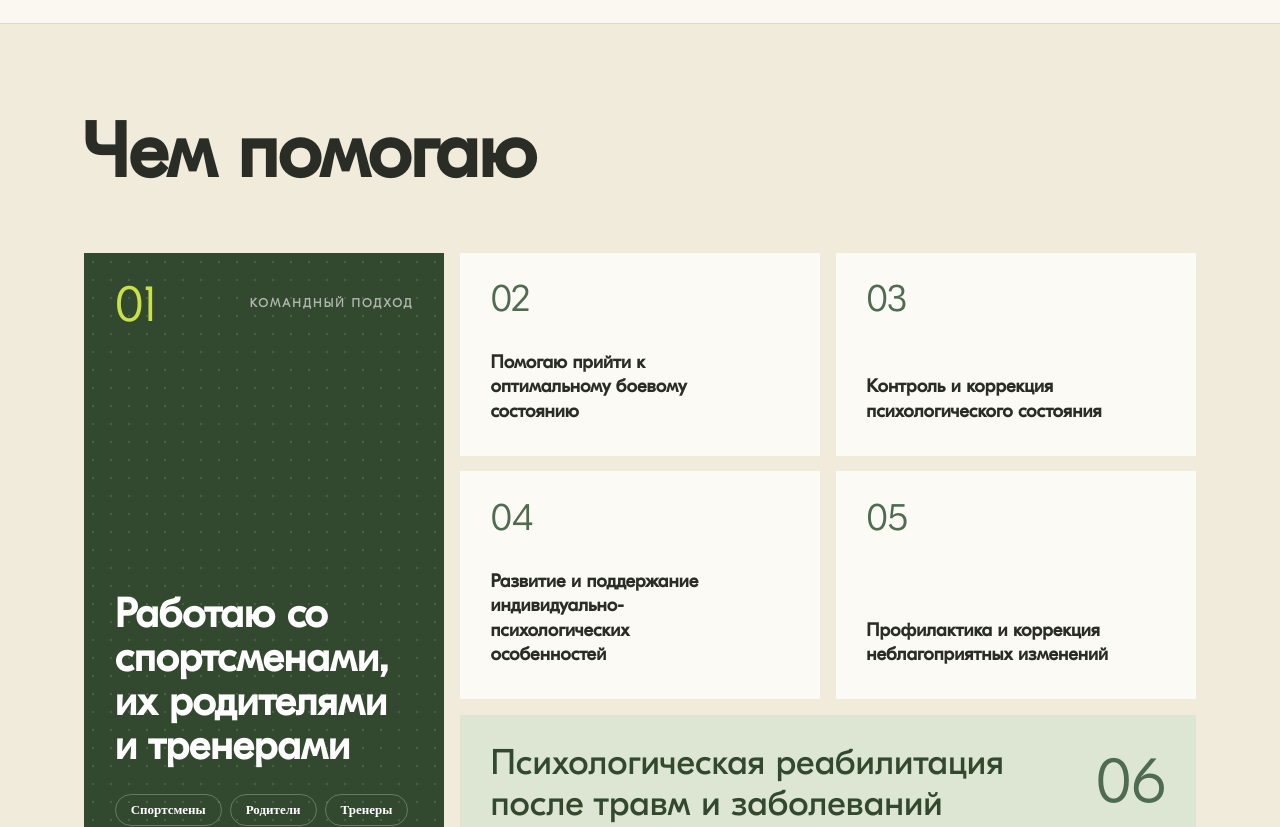
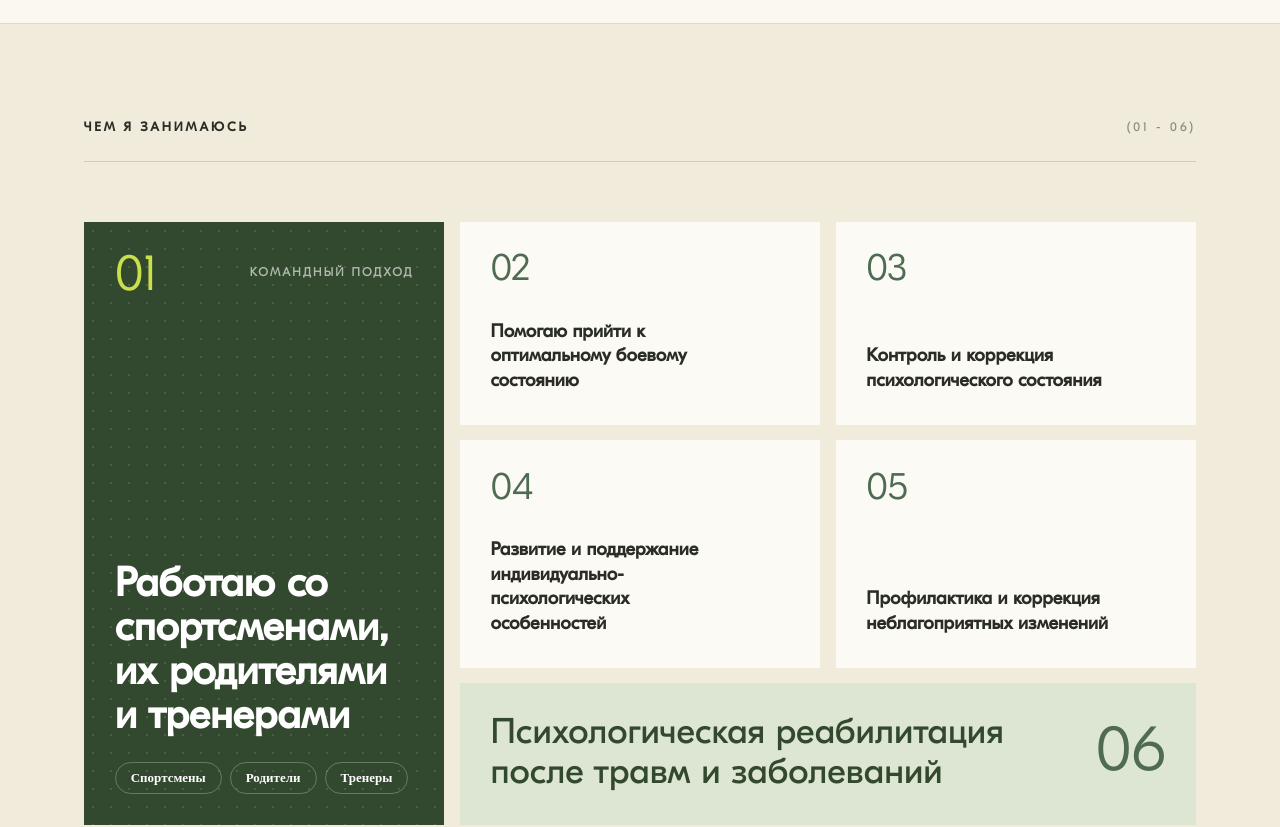
Before and after one commit to prstggvv/psycho-teacher, a React (Vite) app: page /#/ in a window 1280 px wide. Shown: the part 1280-2107 px from the top of the page. Built offline with nearby package versions, Linux system fonts and the light colour scheme.

Commit message:
fix: titlePages

```diff
--- a/src/components/MainComponents/MainPageComponents/Contact/ui/Contact.module.css
+++ b/src/components/MainComponents/MainPageComponents/Contact/ui/Contact.module.css
@@ -9,10 +9,13 @@
   padding: 100px 64px 80px;
 }
 
-/* ── header ── */
 
 .header {
   margin-bottom: 52px;
+  display: flex;
+  align-items: center;
+  justify-content: center;
+  text-align: center;
 }
 
 .title {
--- a/src/components/MainComponents/MainPageComponents/PhotoSection/ui/PhotoSection.tsx
+++ b/src/components/MainComponents/MainPageComponents/PhotoSection/ui/PhotoSection.tsx
@@ -6,6 +6,7 @@ import photoOne from '../../../../../shared/assets/images/photoSection/sesta_one
 import photoTwo from '../../../../../shared/assets/images/photoSection/sestra_second.WEBP';
 import photoThree from '../../../../../shared/assets/images/photoSection/sestra_three.WEBP';
 import photoFour from '../../../../../shared/assets/images/photoSection/sestra_four.WEBP';
+import TitleFirstPage from '../../../../../shared/ui/TitleFirstPage/TitleFirstPage';
 
 interface IPhotoSectionProps {
   className?: string;
@@ -50,10 +51,10 @@ export const PhotoSection = ({ className }: IPhotoSectionProps) => {
   return (
     <section className={classNames(cls.section, {}, [className ?? ''])}>
       <div className={classNames(cls.inner, {}, [])}>
-        <div className={classNames(cls.head, {}, [])}>
-          <span className={classNames(cls.kicker, {}, [])}>Фотографии</span>
-          <span className={classNames(cls.range, {}, [])}>(01 — 04)</span>
-        </div>
+        <TitleFirstPage
+          title='Фотографии'
+          subtitle='01 - 04'
+        />
 
         <div className={classNames(cls.gallery, {}, [])}>
           {photos.map((photo) => (
--- a/src/components/MainComponents/MainPageComponents/Problems/ui/Problems.tsx
+++ b/src/components/MainComponents/MainPageComponents/Problems/ui/Problems.tsx
@@ -2,6 +2,7 @@ import { motion, type Variants } from 'framer-motion';
 import cls from './Problems.module.css';
 import { classNames } from '../../../../../shared/lib/classNames/classNames';
 import { MOTION_EASE, VIEWPORT_ONCE, createStaggerContainer } from '../../../../../shared/lib/motion';
+import TitleFirstPage from '../../../../../shared/ui/TitleFirstPage/TitleFirstPage';
 
 interface IProblemsProps {
   className?: string;
@@ -15,8 +16,7 @@ interface IProblem {
   variant: CardVariant;
 }
 
-// Mirrored checkerboard across a 3-column grid: ghost cards run down the
-// middle column, the solid cards balance each other diagonally.
+
 const problems: IProblem[] = [
   { num: '01', title: 'Адаптация к нагрузкам', variant: 'cream' },
   { num: '02', title: 'Готовность к спортивной деятельности — уровень энергии, самоотдача, снятие напряжения', variant: 'ghost' },
@@ -25,11 +25,6 @@ const problems: IProblem[] = [
   { num: '05', title: 'Восстановление после травм и поражений', variant: 'ghost' },
   { num: '06', title: 'Потеря мотивации', variant: 'cream' },
 ];
-
-const titleVariants: Variants = {
-  hidden: { opacity: 0, y: 40 },
-  visible: { opacity: 1, y: 0, transition: { duration: 0.7, ease: MOTION_EASE } },
-};
 
 const gridVariants: Variants = createStaggerContainer(0.12, 0.1);
 
@@ -88,16 +83,11 @@ export const Problems = ({ className }: IProblemsProps) => {
     <section id="problems" className={classNames(cls.section, {}, [className ?? ''])}>
       <div className={classNames(cls.inner, {}, [])}>
         <header className={classNames(cls.head, {}, [])}>
-          <motion.h2
-            className={classNames(cls.title, {}, [])}
-            variants={titleVariants}
-            initial="hidden"
-            whileInView="visible"
-            viewport={VIEWPORT_ONCE}
-          >
-            Какие проблемы решит спортивная психология?
-          </motion.h2>
         </header>
+        <TitleFirstPage
+          title='Какие проблемы решает спортивная психология?'
+          subtitle='01 - 06'
+        />
 
         <motion.div
           className={classNames(cls.grid, {}, [])}
--- a/src/components/MainComponents/MainPageComponents/WhatIDoing/ui/WhatIDoing.module.css
+++ b/src/components/MainComponents/MainPageComponents/WhatIDoing/ui/WhatIDoing.module.css
@@ -10,18 +10,27 @@
 }
 
 .head {
-  margin-bottom: clamp(34px, 4.5vw, 60px);
+  display: flex;
+  align-items: baseline;
+  justify-content: space-between;
+  gap: 16px;
+  padding-bottom: clamp(18px, 2vw, 26px);
+  margin-bottom: clamp(60px, 9vw, 30px);
+  border-bottom: 1px solid rgba(42, 45, 38, 0.16);
 }
 
-.title {
-  margin: 0;
+.kicker,
+.range {
   font-family: var(--font-gt-pro-regular);
+  font-size: clamp(11px, 1vw, 13px);
+  letter-spacing: 0.22em;
+  text-transform: uppercase;
   color: var(--color-ink);
-  letter-spacing: -0.01em;
-  line-height: 0.98;
-  font-size: clamp(40px, 6vw, 82px);
 }
 
+.range {
+  color: var(--color-muted);
+}
 
 .bento {
   display: grid;
--- a/src/components/MainComponents/MainPageComponents/WhatIDoing/ui/WhatIDoing.tsx
+++ b/src/components/MainComponents/MainPageComponents/WhatIDoing/ui/WhatIDoing.tsx
@@ -2,6 +2,7 @@ import { motion, type Variants } from 'framer-motion';
 import cls from './WhatIDoing.module.css';
 import { classNames } from '../../../../../shared/lib/classNames/classNames';
 import { MOTION_EASE, VIEWPORT_ONCE, createStaggerContainer } from '../../../../../shared/lib/motion';
+import TitleFirstPage from '../../../../../shared/ui/TitleFirstPage/TitleFirstPage';
 
 interface IWhatIDoingProps {
   className?: string;
@@ -55,17 +56,10 @@ export const WhatIDoing = ({ className }: IWhatIDoingProps) => {
       className={classNames(cls.section, {}, [className ?? ''])}
     >
       <div className={classNames(cls.inner, {}, [])}>
-        <header className={classNames(cls.head, {}, [])}>
-          <motion.h2
-            className={classNames(cls.title, {}, [])}
-            variants={titleVariants}
-            initial="hidden"
-            whileInView="visible"
-            viewport={VIEWPORT_ONCE}
-          >
-            Чем помогаю
-          </motion.h2>
-        </header>
+        <TitleFirstPage
+          title='Чем я занимаюсь'
+          subtitle='01 - 06'
+        />
 
         <motion.div
           className={classNames(cls.bento, {}, [])}
--- a/src/components/MainComponents/SecondPageComponents/HeroSecondSection/ui/HeroSecondSection.module.css
+++ b/src/components/MainComponents/SecondPageComponents/HeroSecondSection/ui/HeroSecondSection.module.css
@@ -22,7 +22,6 @@
   display: block;
 }
 
-/* hairline brutalist grid overlay */
 .gridLines {
   position: absolute;
   inset: 0;
--- a/src/components/MainComponents/SecondPageComponents/HeroSecondSection/ui/HeroSecondSection.tsx
+++ b/src/components/MainComponents/SecondPageComponents/HeroSecondSection/ui/HeroSecondSection.tsx
@@ -29,6 +29,7 @@ export const HeroSecondSection = ({ className }: IHeroSecondSectionProps) => {
           alt="Тренер и юная теннисистка дают пять после тренировки"
         />
       </div>
+      <div className={classNames(cls.gridLines)}></div>
 
       <div className={classNames(cls.inner, {}, [])}>
         <motion.div className={classNames(cls.tag, {}, [])} {...fadeUp(0.15)}>
--- /dev/null
+++ b/src/shared/ui/TitleFirstPage/TitleFirstPage.module.css
@@ -0,0 +1,22 @@
+.head {
+  display: flex;
+  align-items: baseline;
+  justify-content: space-between;
+  gap: 16px;
+  padding-bottom: clamp(18px, 2vw, 26px);
+  margin-bottom: clamp(60px, 9vw, 30px);
+  border-bottom: 1px solid rgba(42, 45, 38, 0.16);
+}
+
+.kicker,
+.range {
+  font-family: var(--font-gt-pro-regular);
+  font-size: clamp(11px, 1vw, 13px);
+  letter-spacing: 0.22em;
+  text-transform: uppercase;
+  color: var(--color-ink);
+}
+
+.range {
+  color: var(--color-muted);
+}
--- /dev/null
+++ b/src/shared/ui/TitleFirstPage/TitleFirstPage.tsx
@@ -0,0 +1,26 @@
+import cls from './TitleFirstPage.module.css';
+import { classNames } from '../../lib/classNames/classNames';
+
+interface ITitleFirstPageProps {
+  className?: string;
+  title: string;
+  subtitle: string;
+}
+
+const TitleFirstPage = ({
+  className,
+  title,
+  subtitle,
+}: ITitleFirstPageProps) => {
+  return (
+    <div className={classNames(cls.head, {}, [className ?? ''])}>
+      <h2 className={classNames(cls.kicker, {}, [])}>
+        {title}
+      </h2>
+      <span className={classNames(cls.range, {}, [])}>
+        ({subtitle})</span>
+    </div>
+  )
+};
+
+export default TitleFirstPage;
```
